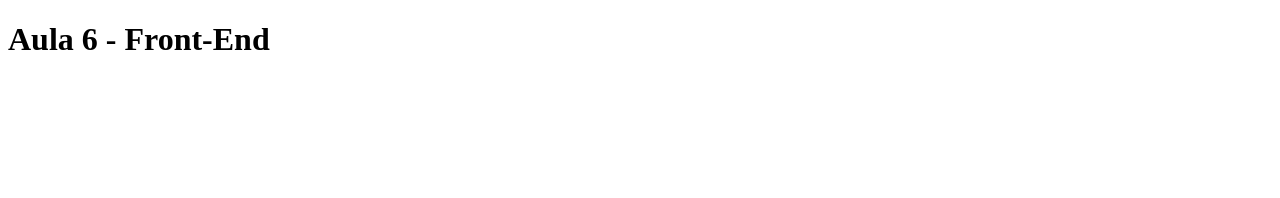
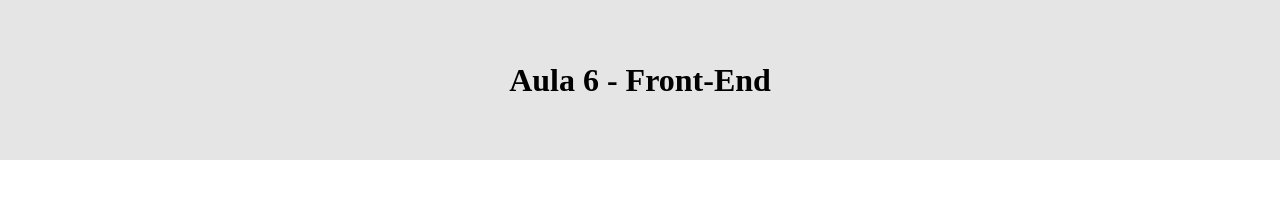
Before and after one commit to daniloarantes/front03, a plain HTML site: page index.html in a window 1280 px wide. Drawn offline with Linux system fonts and the light colour scheme.

Commit message:
Criação do topo do site

```diff
--- a/css/estilo.css
+++ b/css/estilo.css
@@ -0,0 +1,17 @@
+* {
+    margin: 0;
+    padding: 0;
+}
+
+#topo-site {
+    height: 20vh;
+    background-color: #e5e5e5;
+    position: relative;
+}
+
+.titulo-site {
+    position: absolute;
+    top: 50%;
+    left: 50%;
+    transform: translate(-50%, -50%);
+}
--- a/index.html
+++ b/index.html
@@ -7,10 +7,8 @@
     <link rel="stylesheet" href="css/estilo.css">
 </head>
 <body>
-<header>
-    <div>
-        <h1>Aula 6 - Front-End</h1>
-    </div>
+<header id="topo-site">
+    <h1 class="titulo-site">Aula 6 - Front-End</h1>
 </header>
 
 </body>
```
